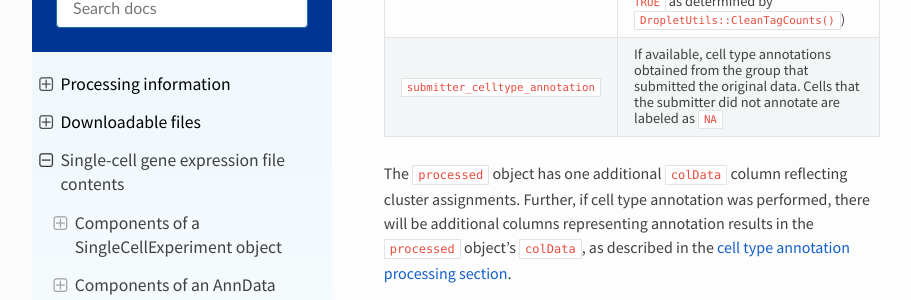
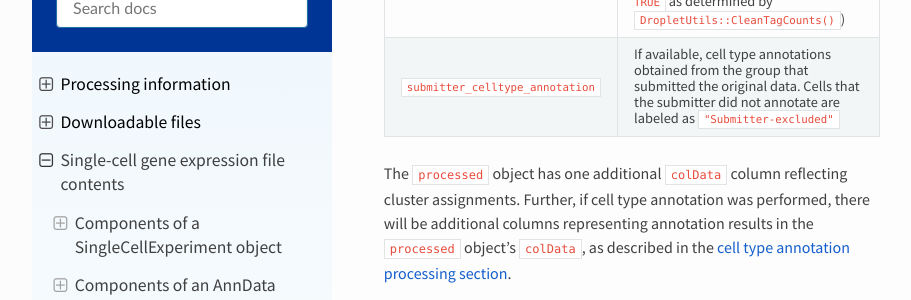
Before and after one commit to DongzeHE/scpca-docs, a Sphinx documentation site: the page built from docs/sce_file_contents.md, in a window 1280 px wide and 900 px high, scrolled down 2622 px. Shown: the part 147-447 px from the top of the window, without its empty margins (158-1069 px from the left). Built offline with Sphinx 7.4.7 and the Read the Docs theme 2.0.0, drawn with Linux system fonts in a browser that asks for light colours.

Commit message:
Address #194 - we now use submitter-excluded

```diff
--- a/docs/sce_file_contents.md
+++ b/docs/sce_file_contents.md
@@ -66,7 +66,7 @@ See the description of the {ref}`processed gene expression data <processing_info
 | `miQC_pass`             | Indicates whether the cell passed the default miQC filtering. `TRUE` is assigned to cells with a low probability of being compromised (`prob_compromised` < 0.75) or [sufficiently low mitochondrial content](https://bioconductor.org/packages/release/bioc/vignettes/miQC/inst/doc/miQC.html#preventing-exclusion-of-low-mito-cells)  |
 | `scpca_filter` | Labels cells as either `Keep` or `Remove` based on filtering criteria (`prob_compromised` < 0.75 and number of unique genes detected > 200) |
 | `adt_scpca_filter` | If CITE-seq was performed, labels cells as either `Keep` or `Remove` based on ADT filtering criteria (`discard = TRUE` as determined by [`DropletUtils::CleanTagCounts()`](https://rdrr.io/github/MarioniLab/DropletUtils/man/cleanTagCounts.html)) |
-| `submitter_celltype_annotation` | If available, cell type annotations obtained from the group that submitted the original data. Cells that the submitter did not annotate are labeled as `NA` |
+| `submitter_celltype_annotation` | If available, cell type annotations obtained from the group that submitted the original data. Cells that the submitter did not annotate are labeled as `"Submitter-excluded"` |
 
 
 The `processed` object has one additional `colData` column reflecting cluster assignments.
```
